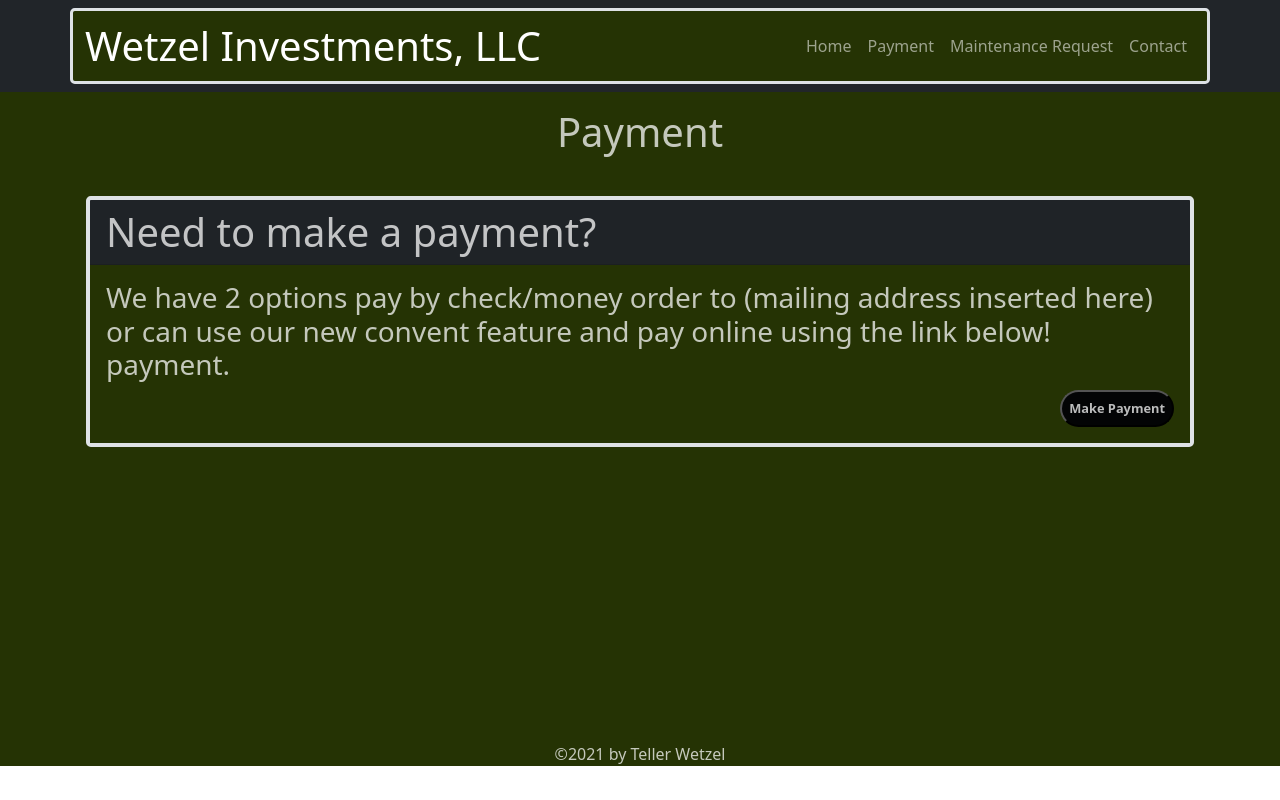
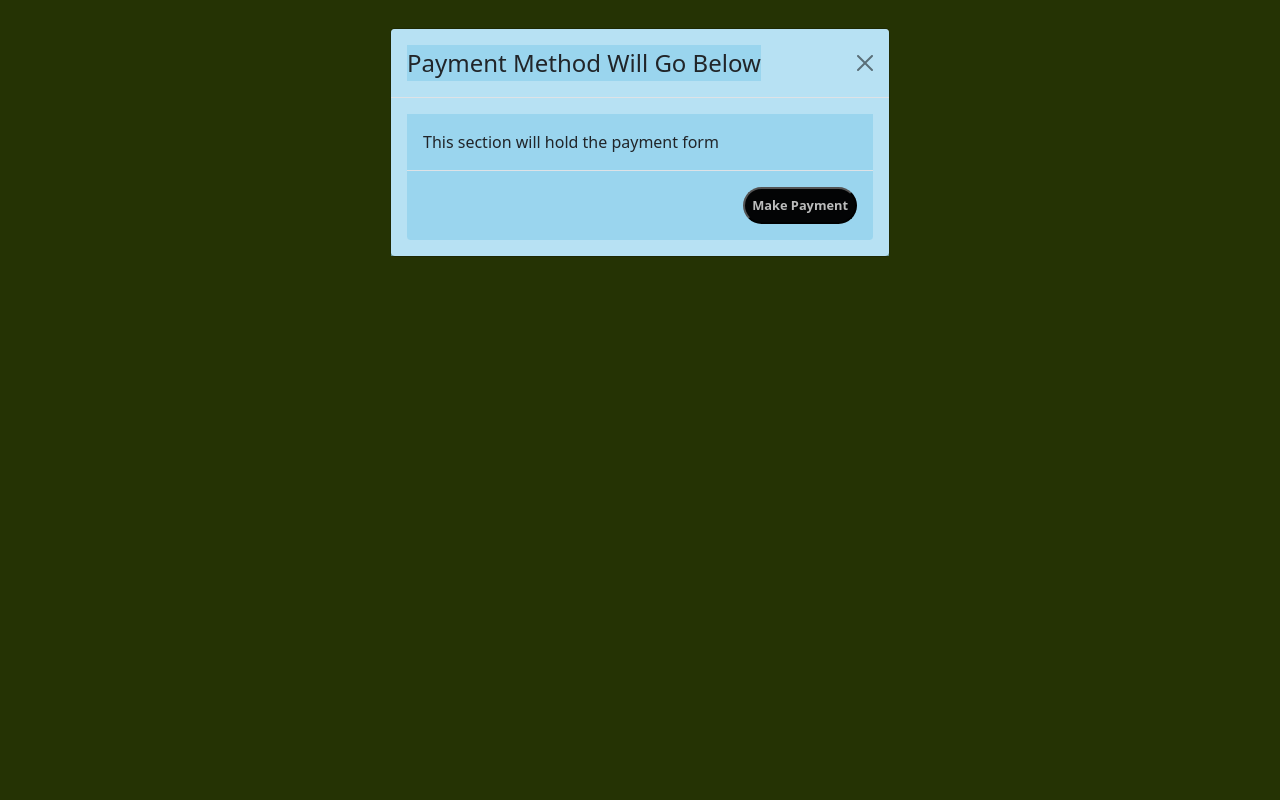
Before and after one commit to Teller35/wetzel-investments, a React (Create React App) app: page /payment in a window 1280 px wide. Both pictures are taken after a click on the button "Make Payment". Built offline with nearby package versions, Linux system fonts and the light colour scheme.

Commit message:
have modal poping up with the payment button

```diff
--- a/src/App.css
+++ b/src/App.css
@@ -96,3 +96,7 @@ textarea {
 textarea {
   width: 60%;
 }
+
+.MyModal {
+  background: rgba(135, 206, 235, 0.6);
+}
--- /dev/null
+++ b/src/components/PaymentForm/PaymentForm.jsx
@@ -0,0 +1,19 @@
+import React from "react";
+import { Modal } from "react-bootstrap";
+
+const PaymentForm = ({ handleClose }) => {
+
+
+  return (
+    <>
+      <Modal.Body className="MyModal">This section will hold the payment form</Modal.Body>
+        <Modal.Footer className="MyModal">
+          <button className="MyButton" onClick={handleClose}>
+            Make Payment
+          </button>
+        </Modal.Footer>
+    </>
+  );
+};
+
+export default PaymentForm;
--- /dev/null
+++ b/src/components/PaymentForm/index.js
@@ -0,0 +1 @@
+export { default } from "./PaymentForm";
--- a/src/pages/Payment.jsx
+++ b/src/pages/Payment.jsx
@@ -1,9 +1,25 @@
-import React from "react";
-import { Container, Card } from "react-bootstrap";
+import React, { useState } from "react";
+import { Container, Card, Modal } from "react-bootstrap";
+import PaymentForm from "../components/PaymentForm";
 
 const Payment = () => {
+  const [show, setShow] = useState(false);
+
+  const handleClose = () => setShow(false);
+  const handleShow = () => setShow(true);
+
   return (
     <section>
+        <>
+        <Modal show={show} onHide={handleClose}>
+          <Modal.Header closeButton className="MyModal">
+            <Modal.Title className="MyModal">Payment Method Will Go Below</Modal.Title>
+          </Modal.Header>
+          <Modal.Body className="MyModal">
+            <PaymentForm handleModalClose={handleClose} />
+          </Modal.Body>
+        </Modal>
+      </>
       <div>
         <h1 className="FontColor p-3 text-center">Payment</h1>
       </div>
@@ -18,7 +34,9 @@ const Payment = () => {
               inserted here) or can use our new convent feature and pay online
               using the link below! payment.
             </Card.Text>
-            <button className="MyButton float-end">Make Payment</button>
+            <button className="MyButton float-end" onClick={handleShow}>
+              Make Payment
+            </button>
           </Card.Body>
         </Card>
       </Container>
```
